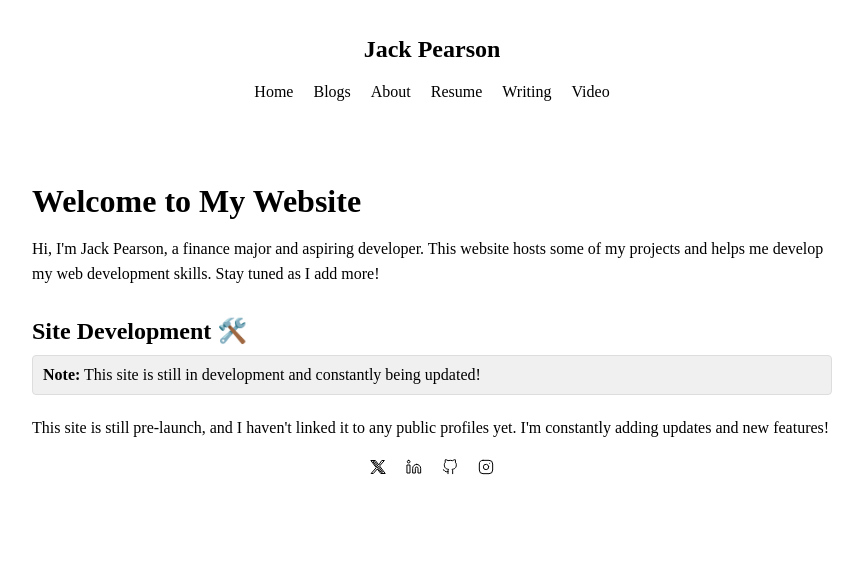
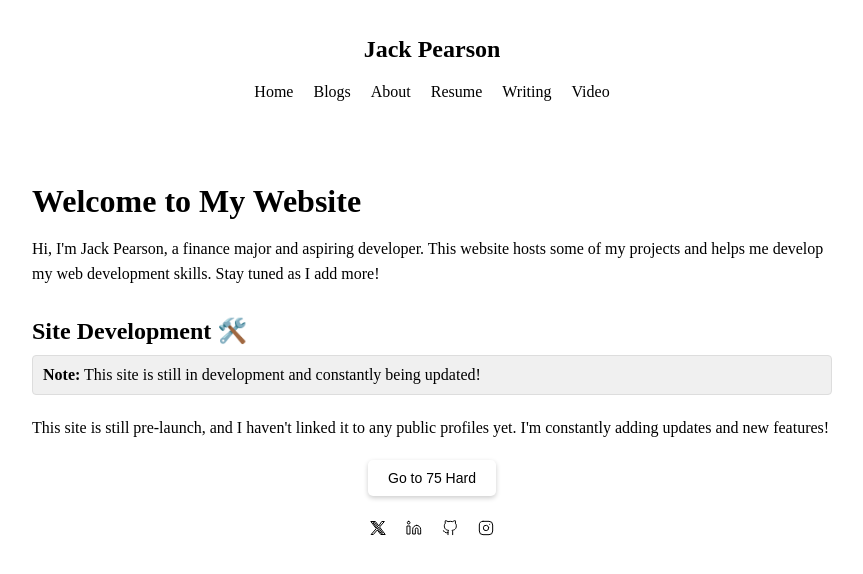
Before and after one commit to joepearson-music/site, a React (Create React App) app: page / in a window 1280 px wide. Shown: the top 574 px of the page, without its empty margins (208-1071 px from the left). Built offline with nearby package versions, Linux system fonts and the light colour scheme.

Commit message:
Added 75hard
only for rachael and jack.

```diff
--- a/package.json
+++ b/package.json
@@ -3,6 +3,7 @@
   "version": "0.1.0",
   "private": true,
   "dependencies": {
+    "@react-oauth/google": "^0.12.1",
     "@testing-library/jest-dom": "^5.17.0",
     "@testing-library/react": "^13.4.0",
     "@testing-library/user-event": "^13.5.0",
@@ -11,6 +12,7 @@
     "@types/react": "^18.3.7",
     "@types/react-dom": "^18.3.0",
     "@types/react-syntax-highlighter": "^15.5.13",
+    "axios": "^1.7.7",
     "react": "^18.3.1",
     "react-dom": "^18.3.1",
     "react-router-dom": "^6.26.2",
--- a/src/App.tsx
+++ b/src/App.tsx
@@ -1,5 +1,6 @@
 import React from "react";
 import { Link, Route, BrowserRouter as Router, Routes } from "react-router-dom";
+import Hard from "./pages/75hard";
 import About from "./pages/About";
 import Blogs from "./pages/Blog";
 import Home from "./pages/Home";
@@ -79,6 +80,7 @@ const App: React.FC = () => {
             <Route path="/video" element={<Video />} />
             <Route path="/writing/*" element={<Writing />} />
             <Route path="/blog/*" element={<Blogs />} />
+            <Route path="/75hard" element={<Hard />} />
           </Routes>
         </main>
       </div>
--- /dev/null
+++ b/src/pages/75hard.tsx
@@ -0,0 +1,95 @@
+import axios from "axios";
+import React, { useEffect, useState } from "react";
+
+const SHEET_ID = "1yj1oGvm7JOjNskcnmgFxwVWFZ4O1mvH_SrFNXwxa-Ok";
+const SHEET_NAME = "Sheet1";
+const API_KEY = "AIzaSyAC511tUxujeEh1TkYVejr3HozvJkiaZ-8"; // Replace with your actual API key, preferably from an environment variable
+
+const Hard: React.FC = () => {
+  const [data, setData] = useState<any[][]>([]);
+  const [error, setError] = useState<string | null>(null);
+
+  useEffect(() => {
+    const fetchData = async () => {
+      try {
+        const response = await axios.get(
+          `https://sheets.googleapis.com/v4/spreadsheets/${SHEET_ID}/values/${SHEET_NAME}?key=${API_KEY}`
+        );
+        if (response.data && response.data.values) {
+          setData(response.data.values);
+        } else {
+          setError("No data received from the API");
+        }
+      } catch (error) {
+        console.error("Error fetching data:", error);
+        if (axios.isAxiosError(error)) {
+          setError(
+            `Error: ${error.response?.status} - ${
+              error.response?.data?.error?.message || error.message
+            }`
+          );
+        } else {
+          setError("An unexpected error occurred");
+        }
+      }
+    };
+
+    fetchData();
+  }, []);
+
+  return (
+    <div style={{ padding: "20px", maxWidth: "800px", margin: "0 auto" }}>
+      <h2>75 Hard</h2>
+      <p>
+        This is a challenge that I am doing to improve my mental toughness and
+        discipline.
+      </p>
+      {error ? (
+        <p style={{ color: "red" }}>{error}</p>
+      ) : data.length > 0 ? (
+        <table
+          style={{
+            width: "100%",
+            borderCollapse: "collapse",
+            marginTop: "20px",
+          }}
+        >
+          <thead>
+            <tr>
+              {data[0].map((header, index) => (
+                <th
+                  key={index}
+                  style={{
+                    border: "1px solid #ddd",
+                    padding: "8px",
+                    textAlign: "left",
+                  }}
+                >
+                  {header}
+                </th>
+              ))}
+            </tr>
+          </thead>
+          <tbody>
+            {data.slice(1).map((row, rowIndex) => (
+              <tr key={rowIndex}>
+                {row.map((cell, cellIndex) => (
+                  <td
+                    key={cellIndex}
+                    style={{ border: "1px solid #ddd", padding: "8px" }}
+                  >
+                    {cell}
+                  </td>
+                ))}
+              </tr>
+            ))}
+          </tbody>
+        </table>
+      ) : (
+        <p>Loading data...</p>
+      )}
+    </div>
+  );
+};
+
+export default Hard;
--- a/src/pages/Home.tsx
+++ b/src/pages/Home.tsx
@@ -1,7 +1,10 @@
 import React from "react";
+import { useNavigate } from "react-router-dom";
 import CustomSocialBar from "./components/socialbar";
 
 const HomePage: React.FC = () => {
+  const navigate = useNavigate();
+
   return (
     <div style={styles.container}>
       <h1 style={styles.mainTitle}>Welcome to My Website</h1>
@@ -20,6 +23,12 @@ const HomePage: React.FC = () => {
         This site is still pre-launch, and I haven't linked it to any public
         profiles yet. I'm constantly adding updates and new features!
       </p>
+
+      <div style={styles.buttonContainer}>
+        <button onClick={() => navigate("/75hard")} style={styles.button}>
+          Go to 75 Hard
+        </button>
+      </div>
 
       <CustomSocialBar />
     </div>
@@ -85,6 +94,26 @@ const styles = {
     textDecoration: "none",
     transition: "color 0.3s ease",
   },
+  buttonContainer: {
+    display: "flex",
+    justifyContent: "center",
+    marginTop: "20px",
+    marginBottom: "20px",
+  },
+  button: {
+    padding: "10px 20px",
+    backgroundColor: "white",
+    border: "none",
+    borderRadius: "5px",
+    cursor: "pointer",
+    fontSize: "14px",
+    boxShadow: "0 2px 5px rgba(0, 0, 0, 0.2)",
+    transition: "background-color 0.3s, box-shadow 0.3s",
+    ":hover": {
+      backgroundColor: "#f0f0f0",
+      boxShadow: "0 4px 8px rgba(0, 0, 0, 0.2)",
+    },
+  },
 };
 
 export default HomePage;
```
Also changed, not shown: 1 other file (tests, documents, lock files or other folders).
